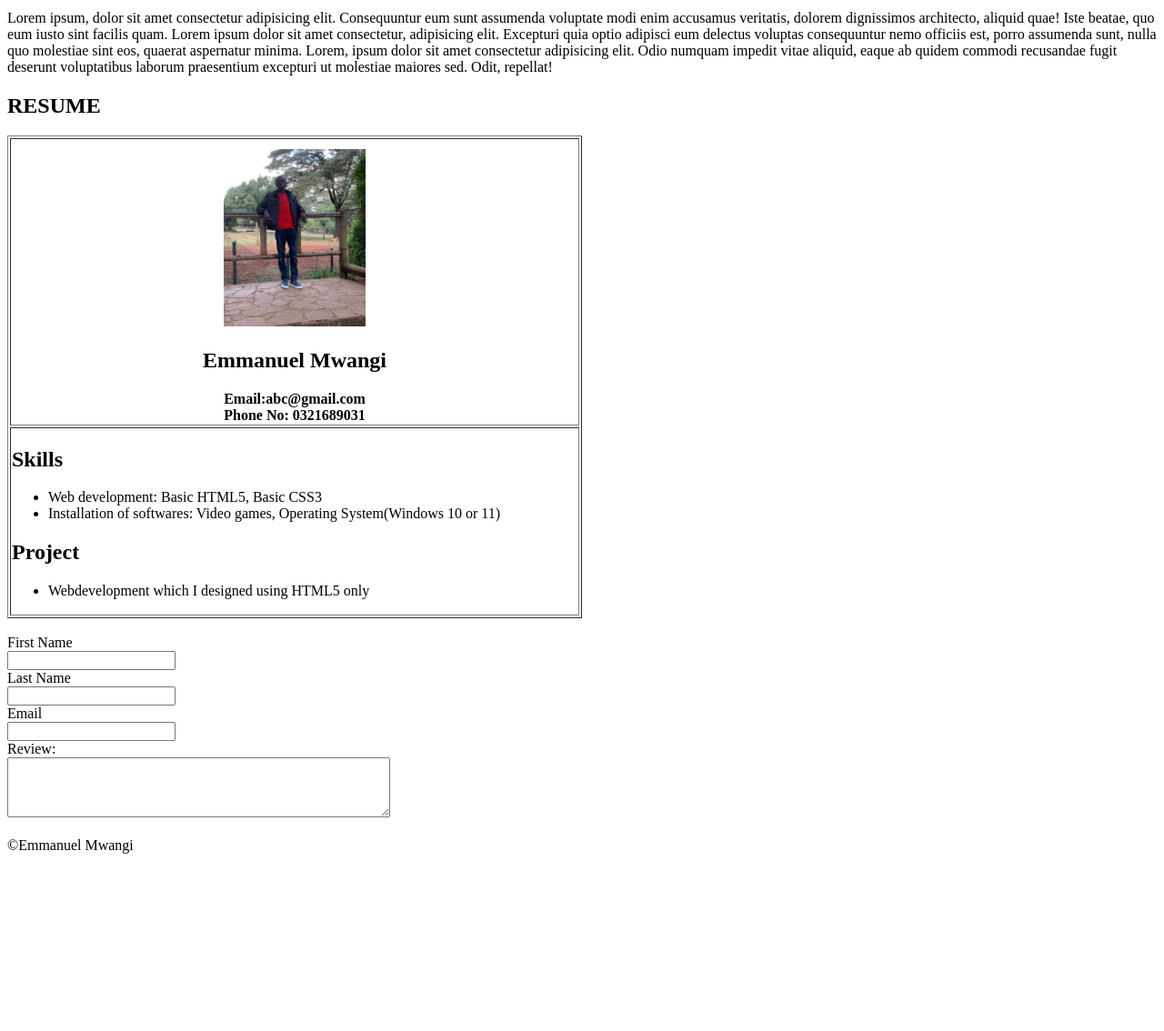
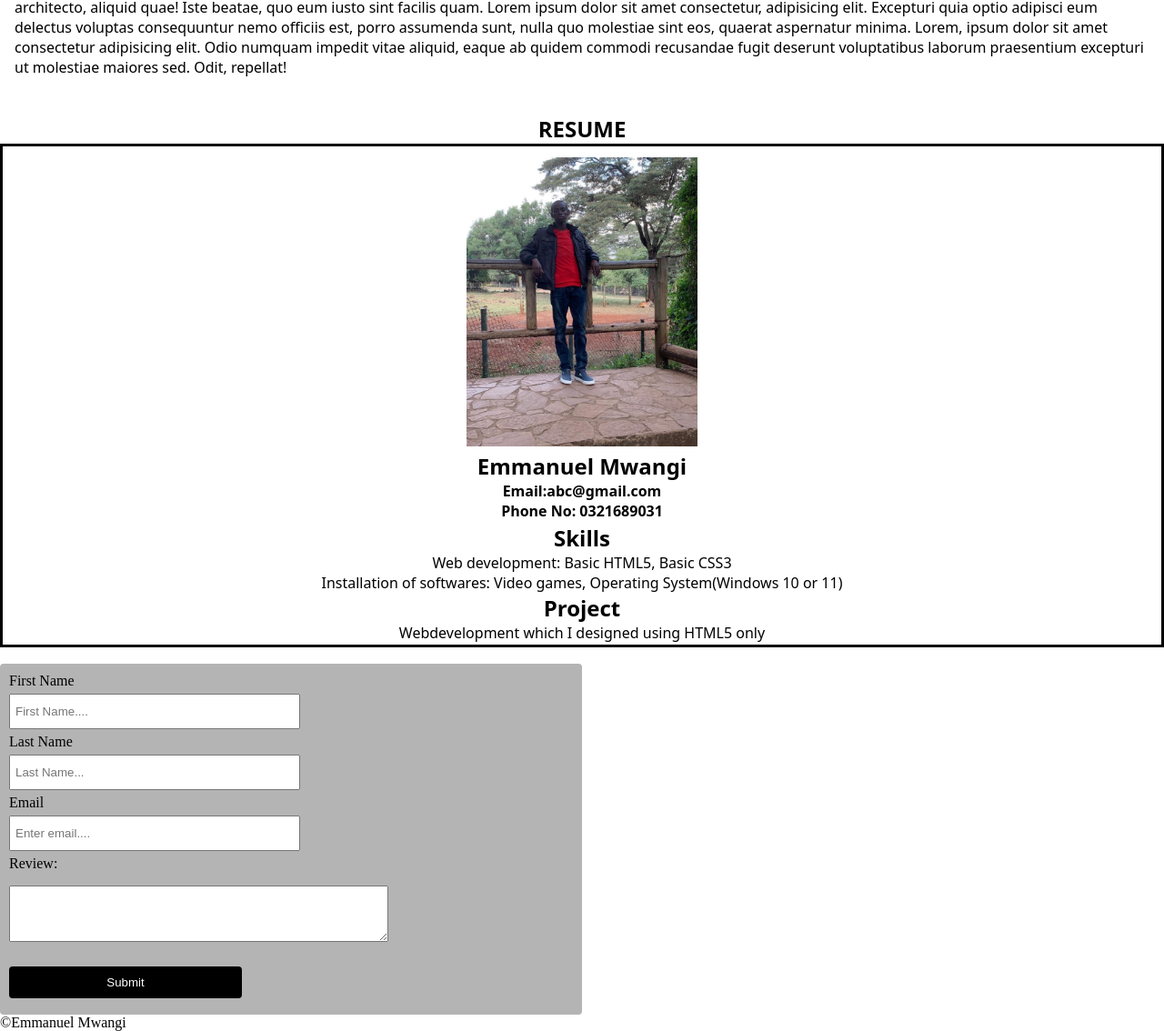
Before and after one commit to Emmanuel3015/Basic-website, a plain HTML site: page Index.html in a window 1280 px wide. Shown: the part 703-1837 px from the top of the page at 91% size. Before the commit the page ends 1650 px from the top, so only its background shows below. Drawn offline with Linux system fonts and the light colour scheme.

Commit message:
modified index.html & added style.css

```diff
--- a/Index.html
+++ b/Index.html
@@ -4,13 +4,13 @@
     <meta charset="UTF-8">
     <meta name="viewport" content="width=device-width, initial-scale=1.0">
     <title>Portfolio</title>
-
+    <link rel="stylesheet" href="style.css">
 
 </head>
 <body>
     <header>
         <nav>
-        <ol>
+        <ol class="nav-list">
             <a href="#Home"><li>Home</li></a>
             <a href="#Section1"><li>About</li></a>
             <a href="#Section2"><li>Work</li></a>
@@ -19,16 +19,16 @@
         </ol>
         </nav>
     </header>
-    <section>
+    <section class="about-me">
         <header>
         <h1 id="Section1">ABOUT ME</h1>
-        <img src="me.JPG" alt="A picture of a young man" width="400px" height="400px">
+        <img src="me.JPG" alt="A picture of a young man">
         <p>
             Lorem ipsum dolor sit amet consectetur adipisicing elit. Iusto repellendus modi repudiandae excepturi quisquam, quas, asperiores eos cumque molestiae minus doloribus delectus, debitis sunt dolorem. Ex nobis sed asperiores quo. Lorem ipsum dolor sit amet consectetur adipisicing elit. Cum quos autem molestias dolor ab laudantium quia minus exercitationem reprehenderit voluptatum aperiam, eos esse odit, eum quibusdam. Ea qui in repellat!
         </p>
         </header>
     </section>
-    <section>
+    <section class="work">
         <header>
             <h1 id="Section2">WORK</h1>
             <p>
@@ -36,12 +36,12 @@
             </p>
         </header>
     </section>
-        <section>
+        <section class="Resume">
             <h1 id="Section3">RESUME</h1>
-            <table width="50%", border="1px" >
+            <table class="CV">
                 <tr>
                     <th>
-                        <img src="me.JPG" alt="Photo" width="25%" height="25%" style="margin-top: 10px;"><br>
+                        <img src="me.JPG" alt="Photo" width="20%" height="20%" style="margin-top: 10px;"><br>
                         <h1>Emmanuel Mwangi</h1>
                         Email:abc@gmail.com <br>
                         Phone No: 0321689031
@@ -64,18 +64,20 @@
                 </td>
             </table>
         </section><br>
-        <form id="Contact">
+        <div class="form">
+        <form id="Contact" class="contact">
             <label for="First Name">First Name</label><br>
-            <input type="text" name="First Name" id="First Name"><br>
+            <input type="text" name="First Name" id="First Name" placeholder="First Name...."><br>
             <label for="Last Name">Last Name</label><br>
-            <input type="text" name="Last Name" id="Last Name"><br>
+            <input type="text" name="Last Name" id="Last Name" placeholder="Last Name..."><br>
             <label for="Email">Email</label><br>
-            <input type="email" name="Email" id="Email"><br>
+            <input type="email" name="Email" id="Email" placeholder="Enter email...." required><br>
             <label for="Review">Review:</label><br>
             <textarea id="Review" name="Review" rows="4" cols="50">
-
             </textarea>
-        </form><br>
+        </form>
+         <input type="button" value="Submit">
+        </div>
         <footer>
             &copy;Emmanuel Mwangi
         </footer>
--- /dev/null
+++ b/style.css
@@ -0,0 +1,117 @@
+@import url('https://fonts.googleapis.com/css2?family=Roboto:ital,wght@0,100..900;1,100..900&display=swap');
+
+
+*{
+    padding: 0;
+    margin: 0;
+    box-sizing: border-box;
+}
+
+.nav-list{
+    display: flex;
+    align-items: center;
+    justify-content: center;
+    list-style: none;
+    width: 100%;
+    height: 100%;
+    background-color:#000;
+
+}
+
+.nav-list a{
+    text-decoration: none;
+}
+
+.nav-list a li{
+    color: #fff;
+    margin: 1em;
+    font-family: system-ui, -apple-system, BlinkMacSystemFont, 'Segoe UI', Roboto, Oxygen, Ubuntu, Cantarell, 'Open Sans', 'Helvetica Neue', sans-serif;
+}
+
+header{
+    margin-bottom: 1em;
+}
+
+header #Section1{
+    text-align: center;
+    margin-top: 1em 0;
+    font-family: system-ui, -apple-system, BlinkMacSystemFont, 'Segoe UI', Roboto, Oxygen, Ubuntu, Cantarell, 'Open Sans', 'Helvetica Neue', sans-serif;
+    font-weight: 600;
+
+}
+
+header img{
+    margin-left: 35%;
+    width:400px;
+    height: 400px;
+
+}
+
+
+
+p{
+    font-family: system-ui, -apple-system, BlinkMacSystemFont, 'Segoe UI', Roboto, Oxygen, Ubuntu, Cantarell, 'Open Sans', 'Helvetica Neue', sans-serif;
+    font-weight: 500;
+    padding: 1em;
+
+}
+
+header #Section2{
+    text-align: center;
+    margin-top: 1em;
+    font-family: system-ui, -apple-system, BlinkMacSystemFont, 'Segoe UI', Roboto, Oxygen, Ubuntu, Cantarell, 'Open Sans', 'Helvetica Neue', sans-serif;
+    font-weight: 600;
+}
+
+.Resume #Section3{
+    text-align: center;
+    margin-top: 1em;
+    font-family: system-ui, -apple-system, BlinkMacSystemFont, 'Segoe UI', Roboto, Oxygen, Ubuntu, Cantarell, 'Open Sans', 'Helvetica Neue', sans-serif;
+    font-weight: 600;
+}
+
+.Resume .CV{
+    text-align: center;
+    border: 3px solid #000;
+    font-family: system-ui, -apple-system, BlinkMacSystemFont, 'Segoe UI', Roboto, Oxygen, Ubuntu, Cantarell, 'Open Sans', 'Helvetica Neue', sans-serif;
+}
+.form{
+    width: 50%;
+    height: 50%;
+    background-color: #b4b4b4;
+    padding: 10px 0;
+    border-radius: 4px;
+}
+
+label{
+    margin: 5px 10px;
+    color: #000;
+}
+
+input[type=text], input[type=email]{
+  padding: 10px 5px;
+  margin: 5px 10px;
+  box-sizing: border-box;
+  width: 50%;
+}
+
+textarea{
+    margin: 15px 10px;
+}
+
+input[type=button]{
+  width: 40%;
+  background-color: #000;
+  color: white;
+  padding: 10px 20px;
+  border: none;
+  border-radius: 4px;
+  cursor: pointer;
+  margin: 8px 10px;
+}
+
+input[type=button]:hover{
+    background-color: white;
+    color: black;
+
+}
```
